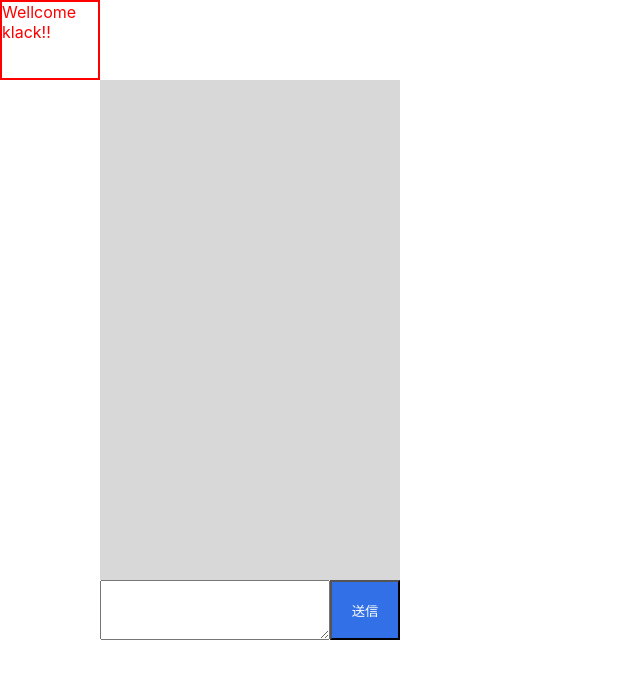
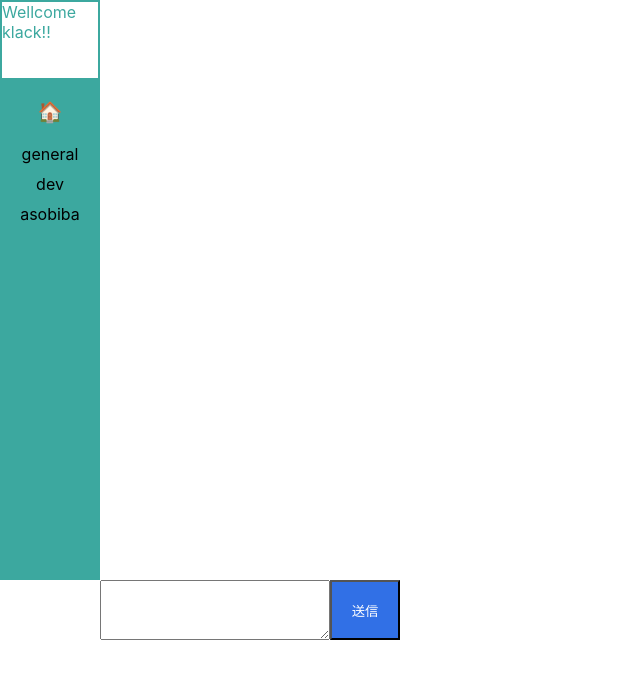
Before and after one commit to jacknocode/klack, a Nuxt app: page / in a window 1280 px wide. Shown: the top 678 px of the page, without its empty margins (0-640 px from the left). Built offline with nearby package versions, Linux system fonts and the light colour scheme.

Commit message:
Feat: #5 Create sidebar (#12)
* feat: #5 create sidebar visual

* feat: #5 create sidebar visual

* feat: #5 tabstyle created

```diff
--- a/pages/index.vue
+++ b/pages/index.vue
@@ -1,11 +1,31 @@
 <template>
   <section>
      <div class="title">{{ name }}</div>
-      <div class="message__body">
+      <div v-if="tabData === 'general'" class="message__body">
         <p v-for="(m, index) in messageData" :key="m">{{ m }}
           <span v-on:click="edit__click(index)">📝</span>
           <span v-on:click="delete__click(index)">❌</span>
         </p>
+      </div>
+      <div v-else-if="tabData === 'dev'" class="message__body message__body_litegray">
+        <p v-for="(m, index) in messageData" :key="m">{{ m }}
+          <span v-on:click="edit__click(index)">📝</span>
+          <span v-on:click="delete__click(index)">❌</span>
+        </p>
+      </div>
+      <div v-else-if="tabData === 'asobiba'" class="message__body message__body_gray">
+        <p v-for="(m, index) in messageData" :key="m">{{ m }}
+          <span v-on:click="edit__click(index)">📝</span>
+          <span v-on:click="delete__click(index)">❌</span>
+        </p>
+      </div>
+      <div class="message__sidebar">
+        <div class="message__sidebar__title">{{ tabBody }}</div>
+        <ul>
+          <li v-for="(tab, index) in tabNav" @click="change__tab(index)" :key="tab">
+            {{ tab }}
+          </li>
+        </ul>
       </div>
       <form @submit.prevent="addMessage">
        <textarea type="text" v-model="newMessage" class="Message__text"></textarea>
@@ -19,27 +39,40 @@ export default {
     return {
       newMessage: '',
       name: 'Wellcome klack!!',
-      Messages: [
-
-      ]
+      Messages: [],
+      tabNav: [
+            'general',
+            'dev',
+            'asobiba'
+        ],
+      contents: [
+        '📝',
+        '💻',
+        '🏀'
+      ],
+      tabBody:'🏠',
+      tabData: '',
     }
   },
   computed: {
     messageData() {
       return this.Messages;
-    }
+    },
+    // tabData() {
+    //   return this.tabNav;
+    // }
   },
   watch: {
-    Messages: function(){
+    Messages: function() {
       localStorage.setItem('Messages', JSON.stringify(this.Messages));
-      //   handler: function(){
+      //   handler: function() {
       //   localStorage.setItem('Messages', JSON.stringify(this.Messages));
       // },
       // deep: ture
     }
   },
-  methods:{
-    addMessage(){
+  methods: {
+    addMessage() {
       this.Messages.push(this.newMessage);
       this.newMessage ='';
     },
@@ -52,11 +85,15 @@ export default {
       }
       this.Messages = newMessagesArray;
     },
-    delete__click(index){
-      if(confirm('消しちゃうよ?')){
+    delete__click(index) {
+      if(confirm('消しちゃうよ?')) {
         this.Messages.splice(index, 1);
       }
-    }
+    },
+    change__tab: function (index) {
+      this.tabBody = this.contents[index];
+      this.tabData = this.tabNav[index];
+    },
     // sendMessage() {
     //   let now = new Date()  // 現在時刻（世界標準時）を取得
     //   now.setTime(now.getTime() + 1000 * 60 * 60 * 9) // 日本時間に変換
@@ -66,7 +103,7 @@ export default {
 }
 </script>
 <style>
-section{
+section {
   display: grid;
   grid-template-rows: 80px 500px 60px 1fr;
   grid-template-columns: 100px 300px;
@@ -74,13 +111,19 @@ section{
 .title {
   height: 80px;
   width: 100px;
-  color: red;
+  color: #3ca89f;
   border: solid 2px;
 }
 .message__body {
   grid-row: 2;
   grid-column: 2;
-  background-color: #d8d8d8;
+  background-color: #ffffff;
+}
+.message__body_litegray {
+  background-color: #d3d3d3;
+}
+.message__body_gray {
+  background-color: #9e9e9e;
 }
 .message__body > p {
   margin: 10px;
@@ -91,6 +134,24 @@ section{
 }
 p > span {
   font-size: 14px;
+}
+.message__sidebar {
+  grid-column: 1;
+  background-color: #3ca89f;
+}
+.message__sidebar > ul {
+  list-style-type:none;
+  padding: 0;
+  text-align: center;
+
+}
+.message__sidebar > ul > li {
+  margin: 10px;
+}
+.message__sidebar__title {
+  text-align: center;
+  margin: 20px;
+  font-size: 20px;
 }
 form {
   grid-row: 3;
@@ -107,7 +168,7 @@ form {
   background-color: #3170e6;
   color: #fff;
 }
-.Message__btn:hover{
+.Message__btn:hover {
   background-color: #38a5ff;
   transition: 0.2s;
 }
```
